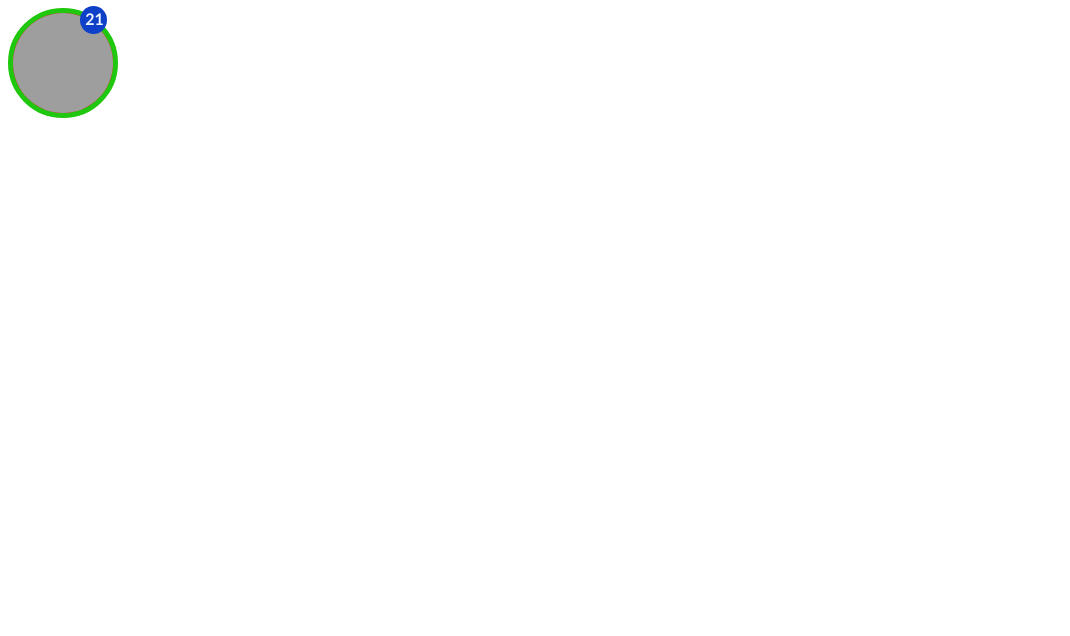
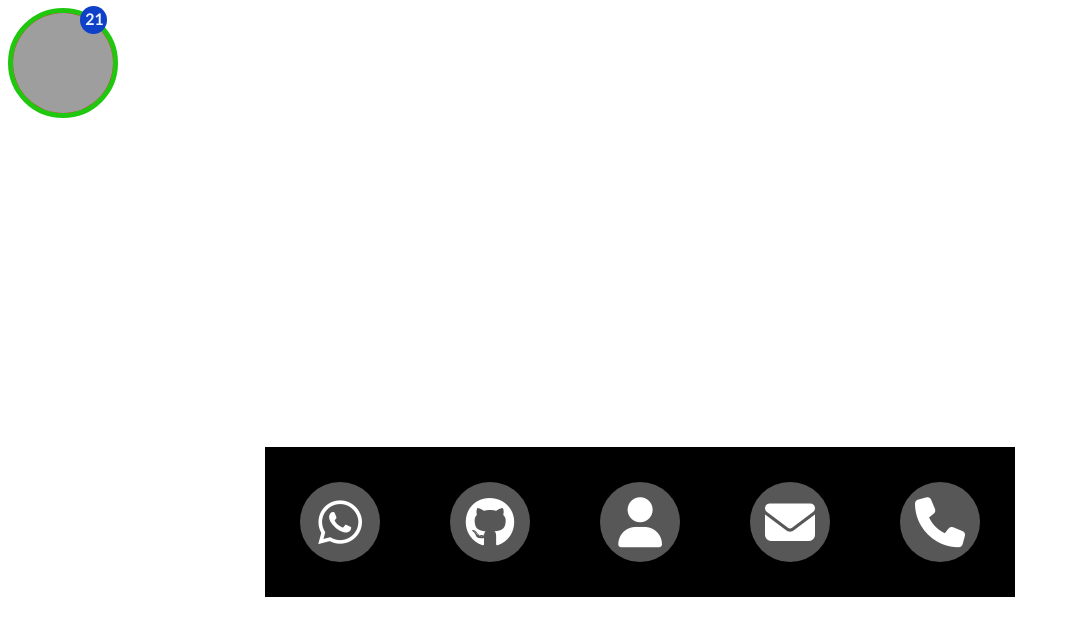
Before and after one commit to Prasadk1226/DustBin, a plain HTML site: page index.html in a window 1280 px wide. Shown: the whole page, without its empty margins (0-1070 px from the left). Drawn offline with Linux system fonts and the light colour scheme; grey boxes are pictures that could not be loaded.

Commit message:
added nav bar

```diff
--- a/index.html
+++ b/index.html
@@ -10,6 +10,7 @@
       type="image/x-icon"
     />
     <link rel="stylesheet" href="./style.css" />
+    <link rel="stylesheet" href="https://cdnjs.cloudflare.com/ajax/libs/font-awesome/6.6.0/css/all.min.css" integrity="sha512-Kc323vGBEqzTmouAECnVceyQqyqdsSiqLQISBL29aUW4U/M7pSPA/gEUZQqv1cwx4OnYxTxve5UMg5GT6L4JJg==" crossorigin="anonymous" referrerpolicy="no-referrer" />
     <!-- <link rel="stylesheet" href="../CSS/Forms.css" /> -->
   </head>
   <body>
@@ -26,5 +27,28 @@
         </div>
       </div>
     </div>
+
+    <div class="main-container">
+    <div class="container1">
+      <div class="box1"><div class="box11"><i class="fa-brands fa-whatsapp"></i></div></div>
+
+    </div>
+    <div class="container1">
+      <div class="box1"><div class="box11"><i class="fa-brands fa-github"></i></div></div>
+
+    </div>
+    <div class="container1">
+      <div class="box1"><div class="box11"><i class="fa-solid fa-user"></i></div></div>
+
+    </div>
+    <div class="container1">
+      <div class="box1"><div class="box11"><i class="fa-solid fa-envelope"></i></div></div>
+
+    </div>
+    <div class="container1">
+      <div class="box1"><div class="box11"><i class="fa-solid fa-phone"></i></div></div>
+
+    </div>
+  </div>
   </body>
 </html>
--- a/style.css
+++ b/style.css
@@ -19,3 +19,50 @@ p{
     font-weight: bold;
     font-family: 'Gill Sans', 'Gill Sans MT', Calibri, 'Trebuchet MS', sans-serif;
 }
+.main-container{
+    height: 100vh;
+    display: flex;
+    justify-content: center;
+    align-items: center;
+
+}
+
+.container1{
+    height: 150px;
+    width: 150px;
+    background-color: rgb(0, 0, 0);
+    display: flex;
+    justify-content: center;
+    align-items: center;
+
+}
+.box1{
+    background-color: rgb(0, 0, 0);
+    height: 100px;
+    width: 100px;
+    border-radius: 50%;
+    display: flex;
+    justify-content: center;
+    align-items: center;
+
+
+}
+.box11{
+    background-color: rgb(87, 87, 87);
+    height: 80px;
+    width: 80px;
+    border-radius: 50%;
+    display: flex;
+    justify-content: center;
+    align-items: center;
+}
+.box1:hover{
+    transform: translateY(-75px);
+    transition-timing-function:ease-out;
+    transition-duration: .5s;
+    background-color: rgb(255, 255, 255);
+}
+i{
+    font-size: 50px;
+    color: rgb(255, 255, 255);
+}
```
